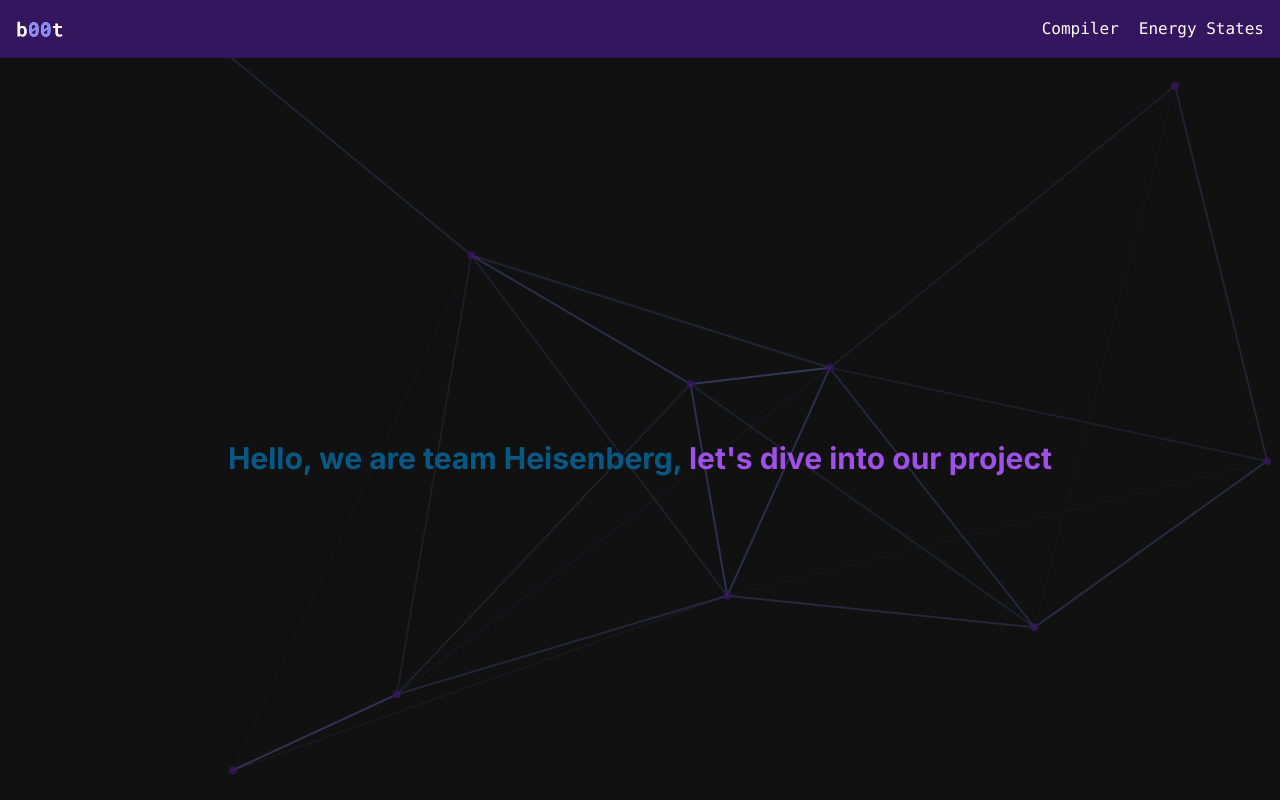
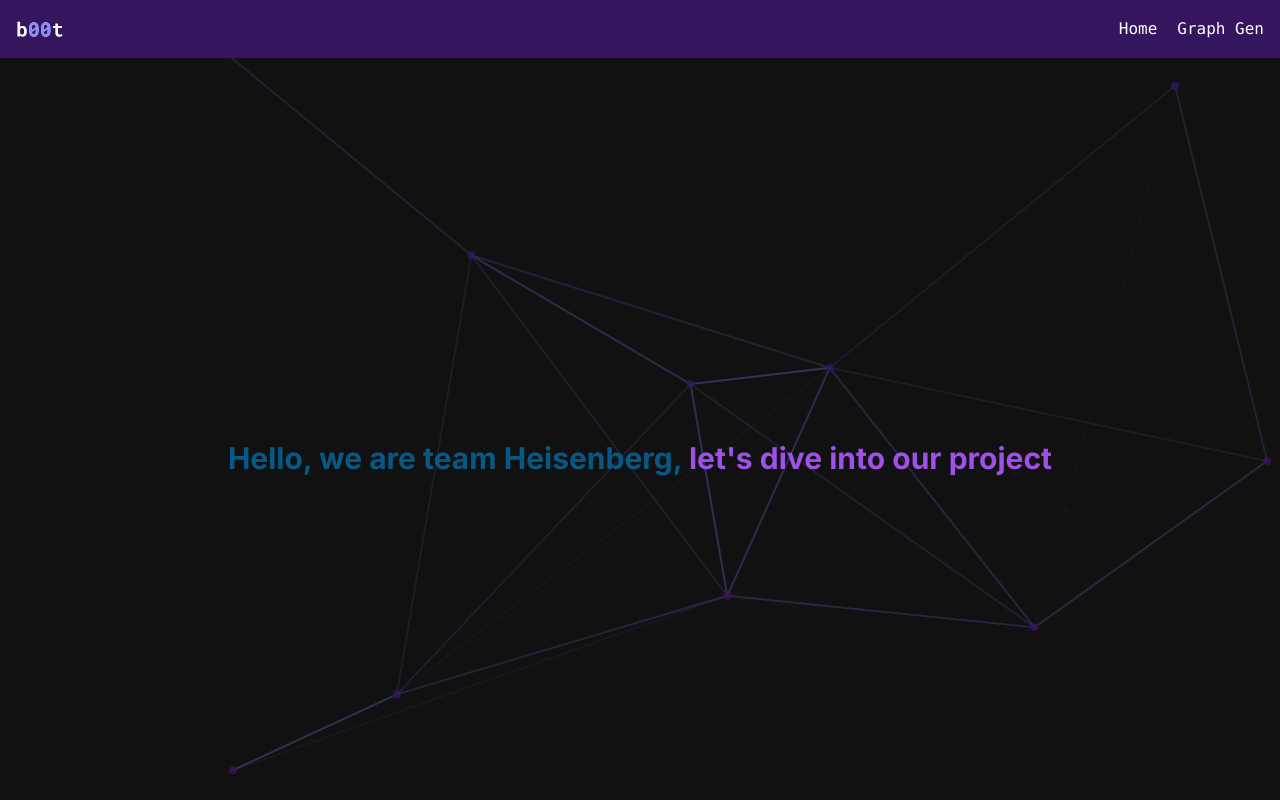
Before and after one commit to mkswagger/teamheisenberg_quantathon, a Next.js app in the folder client/web/quantathon/: page / in a window 1280 px wide. Shown: the top 800 px of the page. Built offline with nearby package versions, Linux system fonts and the light colour scheme; no server answers.

Commit message:
feat: fixed production error

```diff
--- a/client/web/quantathon/src/components/Compiler.jsx
+++ b/client/web/quantathon/src/components/Compiler.jsx
@@ -1,3 +1,4 @@
+"use client";
 import axios from "axios";
 import React, { useState } from "react";
 
--- a/client/web/quantathon/src/components/Navbar.jsx
+++ b/client/web/quantathon/src/components/Navbar.jsx
@@ -1,14 +1,15 @@
-import next from "next"
-import React, { useState } from "react"
-import Image from "next/image"
-import logo from "../assets/logo.svg"
-import Link from "next/link"
+"use client";
+import next from "next";
+import React, { useState } from "react";
+import Image from "next/image";
+import logo from "../assets/logo.svg";
+import Link from "next/link";
 const Navbar = () => {
-  const [isOpen, setIsOpen] = useState(false)
+  const [isOpen, setIsOpen] = useState(false);
 
   const toggleMenu = () => {
-    setIsOpen(!isOpen)
-  }
+    setIsOpen(!isOpen);
+  };
 
   return (
     <nav className="bg-[#35155D] p-4 font-mono">
@@ -18,17 +19,23 @@ const Navbar = () => {
         </div>
         <div className="hidden md:flex space-x-5">
           <Link
+            href="/"
+            className="text-white hover:text-gray-300 hover:underline"
+          >
+            Home
+          </Link>
+          <Link
             href="/compiler"
             className="text-white hover:text-gray-300 hover:underline"
           >
-            Compiler
+            Graph Gen
           </Link>
-          <Link
+          {/* <Link
             href="/energy-states"
             className="text-white hover:text-gray-300 hover:underline"
           >
             Energy States
-          </Link>
+          </Link> */}
         </div>
         <div className="md:hidden">
           <button onClick={toggleMenu} className="text-white">
@@ -72,7 +79,7 @@ const Navbar = () => {
         </div>
       )}
     </nav>
-  )
-}
+  );
+};
 
-export default Navbar
+export default Navbar;
```
